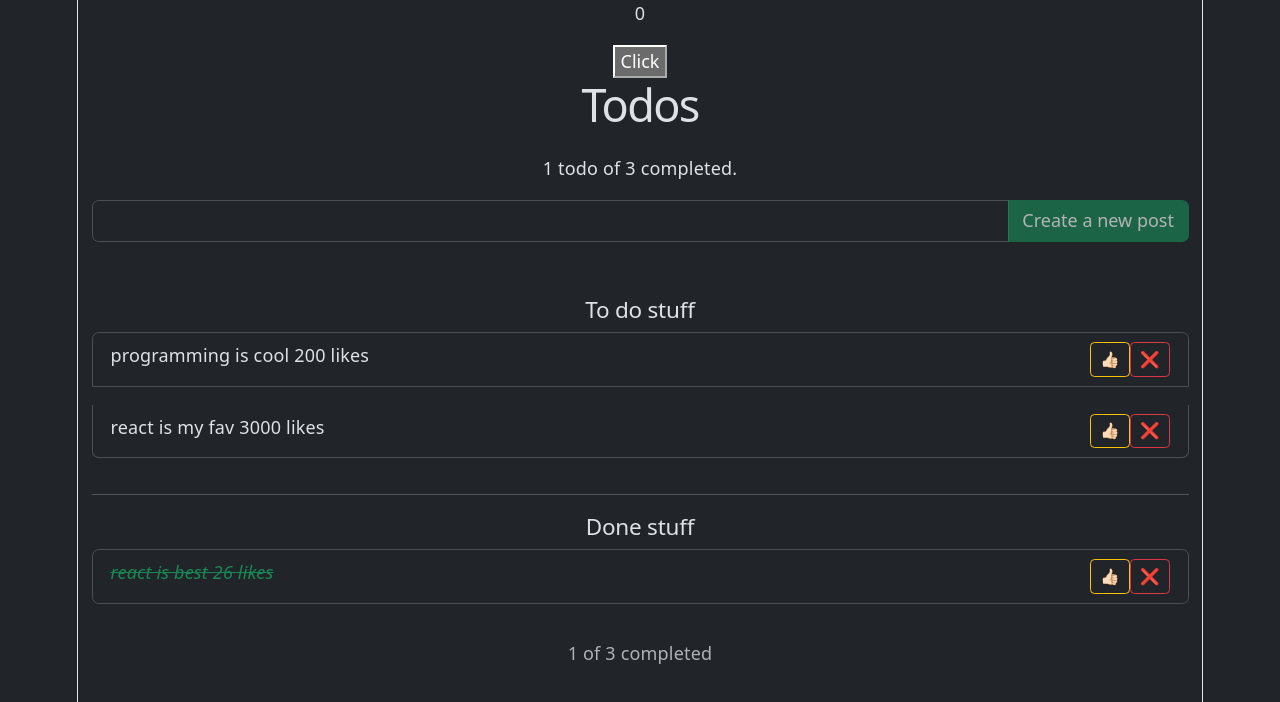
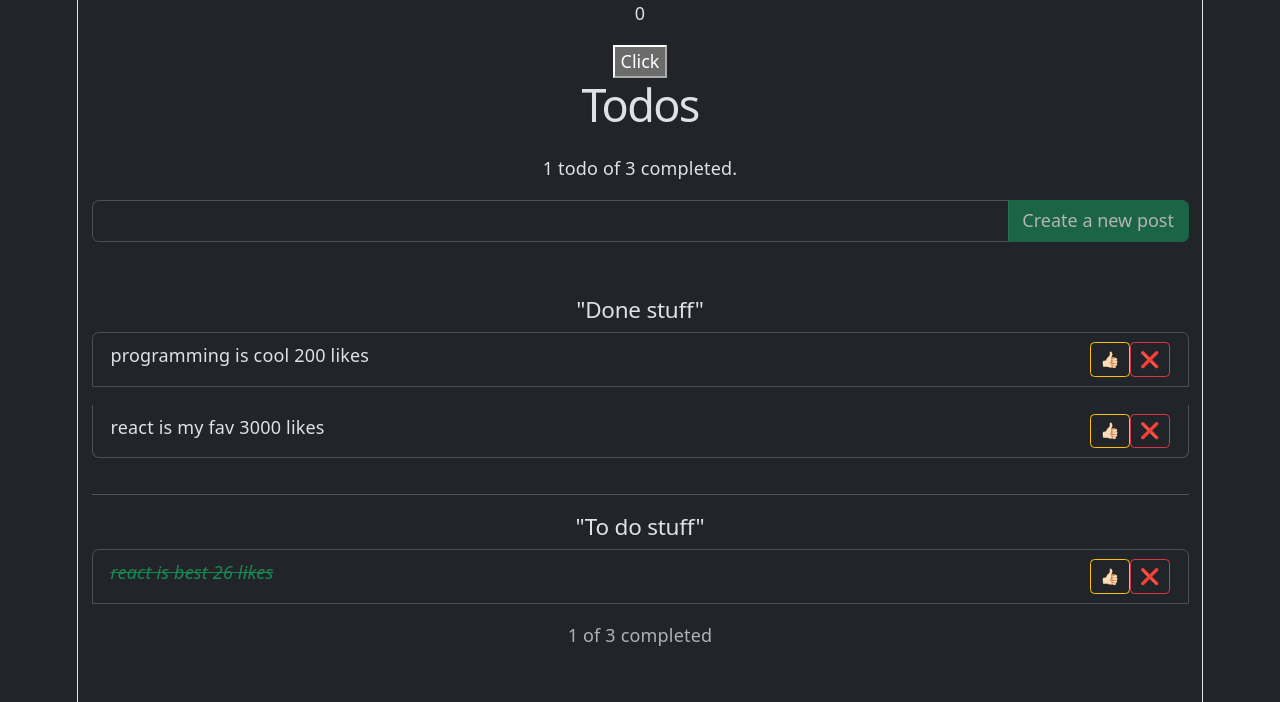
Before and after one commit to Petrasoderstrom1612/repetition, a React (Vite) app in the folder 03/: page / in a window 1280 px wide. Shown: the top 702 px of the page. Built offline with nearby package versions, Linux system fonts and the light colour scheme.

Commit message:
you do not need the ComponentsProps in argument section when you write them after React.FC in <> array

```diff
--- a/03/src/App.tsx
+++ b/03/src/App.tsx
@@ -4,8 +4,9 @@ import Counter from './components/Counter'
 import Clicker from './components/Clicker'
 import AddNewTodoForm from './components/AddNewTodoForm'
 import Container from 'react-bootstrap/Container' //it is recommended to use this way of import with the /Component at the end - saver so Bootstrap works in all browsers
+import ListGroup from 'react-bootstrap/ListGroup'
 import type {Post} from "./types/Todo.types" // do not forget type!!! (you can also have { type X, Y Z}) if you want to group them
-import TodosList from "./components/TodosList"
+import TodosListItem from "./components/TodosListItem"
 
 function App() {
   const [posts, setPosts] = useState<Post[]>([
@@ -18,10 +19,6 @@ function App() {
   const doneCount = posts.filter(p => p.done).length
   const incompletedPosts = posts.filter(post => !post.done)
   const completedPosts = posts.filter(post => post.done)
-
-  const doneStuff="Done stuff"
-  const todoStuff="To do stuff"
-
 
   const handleLike = (postId: number) =>{
     setPosts(posts.map(p => p.id === postId ? {...p, likes: p.likes + 1 } : p)) //returns ternary
@@ -44,14 +41,6 @@ function App() {
     setPostTitle("")
   }
 
-  // const doneCount = posts.reduce((count, post) => {
-  // if (post.done) {
-  //   return count + 1;
-  // }
-  // return count;
-  // }, 0);
-
-
   return (
     <Container>
     <Clicker/>
@@ -61,10 +50,20 @@ function App() {
   <>
   {posts.length > 0 ?
     (  <>
-       <TodosList handleLike={handleLike} removePost={removePost} changeDone={changeDone} filteredPosts={incompletedPosts} headline={todoStuff}/>
+        <h2 className="h5 mb-2">"Done stuff"</h2>
+        <ListGroup className="todolist mb-3">
+          {incompletedPosts.map(post =>
+        <TodosListItem handleLike={handleLike} removePost={removePost} changeDone={changeDone} post={post}/>
+        )}
+        </ListGroup>
         <hr/>
-        <TodosList handleLike={handleLike} removePost={removePost} changeDone={changeDone} filteredPosts={completedPosts} headline={doneStuff}/>
+        <h2 className="h5 mb-2">"To do stuff"</h2>
+        <ListGroup className="todolist mb-3">
+           {completedPosts.map(post =>
+        <TodosListItem handleLike={handleLike} removePost={removePost} changeDone={changeDone} post={post}/>
+      )}
         <p className="text-muted"> {doneCount} of {posts.length} completed</p>
+        </ListGroup>
         </>
     ) : <p>No posts...</p>}
   </>
@@ -73,3 +72,11 @@ function App() {
 }
 
 export default App
+
+
+  // const doneCount = posts.reduce((count, post) => {
+  // if (post.done) {
+  //   return count + 1;
+  // }
+  // return count;
+  // }, 0);
--- a/03/src/components/AddNewTodoForm.tsx
+++ b/03/src/components/AddNewTodoForm.tsx
@@ -9,7 +9,7 @@ interface AddNewTodoFormProps {
     setPostTitle: React.Dispatch<React.SetStateAction<string>>
 }
 
-const AddNewTodoForm: React.FC<AddNewTodoFormProps> = ({postTitle, handleStateSetters, setPostTitle}: AddNewTodoFormProps) => {
+const AddNewTodoForm: React.FC<AddNewTodoFormProps> = ({postTitle, handleStateSetters, setPostTitle}) => {
 const trimmedPostTitle = postTitle.trim()
 const postTitleLength = postTitle.length
 
--- a/03/src/components/TodosList.tsx
+++ /dev/null
@@ -1,32 +0,0 @@
-import Button from 'react-bootstrap/Button'
-import ListGroup from 'react-bootstrap/ListGroup'
-import type {Post} from "../types/Todo.types"
-
-type TodosListProps = {
-    handleLike: (postId: number) => void;
-    removePost: (postId: number) => void;
-    changeDone: (post: Post) => void;
-    filteredPosts: Post[];
-    headline: string;
-}
-
-const TodosList = ({handleLike, removePost, changeDone, filteredPosts, headline}: TodosListProps) => {
-  return (
-    <>
-        <h2 className="h5 mb-2">{headline}</h2>
-        <ListGroup className="todolist mb-3">
-        {filteredPosts.map(post =>
-        <>
-        <ListGroup.Item key={post.id} className={`${post.done ? "completed" : ""} mb-3`} onClick={() => changeDone(post)}><span className="todo-title">{post.title} {post.likes} likes</span>
-        <div>
-            <Button size="sm" variant="outline-warning" onClick={(e) => {e.stopPropagation(); handleLike(post.id)}}>👍🏻</Button>
-            <Button size="sm" variant="outline-danger" onClick={(e) => {e.stopPropagation(); removePost(post.id)}}>❌</Button>
-        </div>
-        </ListGroup.Item>
-        </> )}
-        </ListGroup>
-    </>
-  )
-}
-
-export default TodosList
--- /dev/null
+++ b/03/src/components/TodosListItem.tsx
@@ -0,0 +1,25 @@
+import Button from 'react-bootstrap/Button'
+import ListGroup from 'react-bootstrap/ListGroup'
+import type {Post} from "../types/Todo.types"
+
+type TodosListItemProps = {
+    handleLike: (postId: number) => void;
+    removePost: (postId: number) => void;
+    changeDone: (post: Post) => void;
+    post: Post
+}
+
+const TodosListItem: React.FC<TodosListItemProps> = ({handleLike, removePost, changeDone, post}) => {
+  return (
+    <>
+    <ListGroup.Item key={post.id} className={`${post.done ? "completed" : ""} mb-3`} onClick={() => changeDone(post)}><span className="todo-title">{post.title} {post.likes} likes</span>
+    <div>
+        <Button size="sm" variant="outline-warning" onClick={(e) => {e.stopPropagation(); handleLike(post.id)}}>👍🏻</Button>
+        <Button size="sm" variant="outline-danger" onClick={(e) => {e.stopPropagation(); removePost(post.id)}}>❌</Button>
+    </div>
+    </ListGroup.Item>
+    </>
+  )
+}
+
+export default TodosListItem
```
